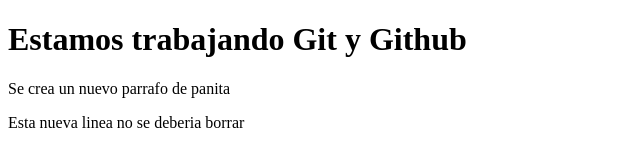
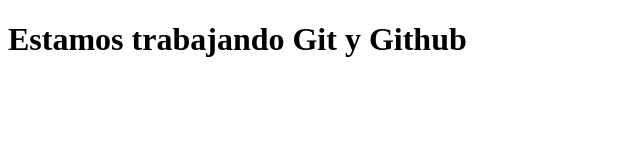
Before and after one commit to SebaGCh/estructura, a plain HTML site: page index.html in a window 1280 px wide. Shown: the whole page, without its empty margins (0-640 px from the left). Drawn offline with Linux system fonts and the light colour scheme.

Commit message:
error solucionado

```diff
--- a/index.html
+++ b/index.html
@@ -7,8 +7,5 @@
 </head>
 <body>
     <h1>Estamos trabajando Git y Github</h1>
-    <p>Se crea un nuevo parrafo de panita</p>
-
-    <p>Esta nueva linea no se deberia borrar</p>
 </body>
 </html>
```
